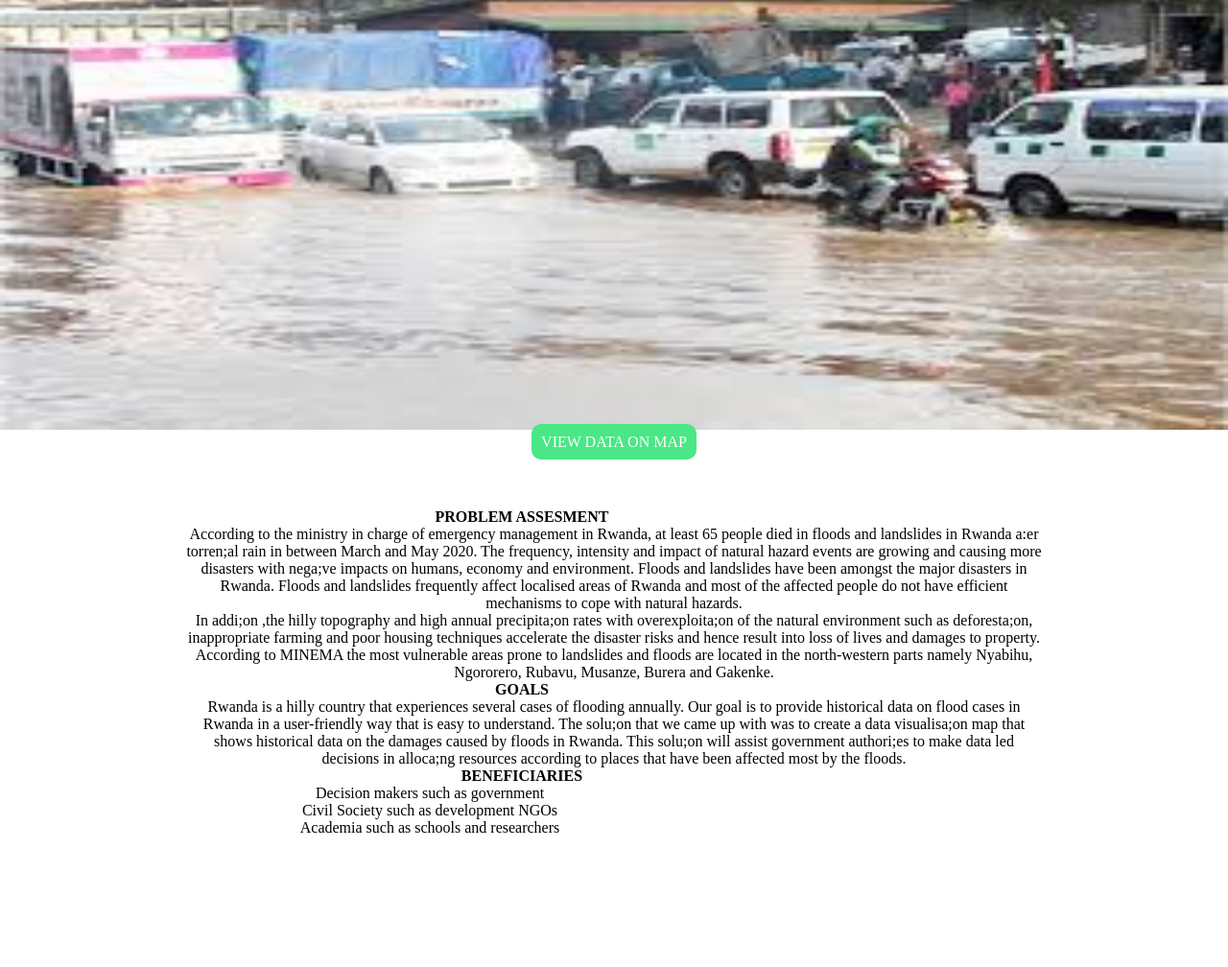
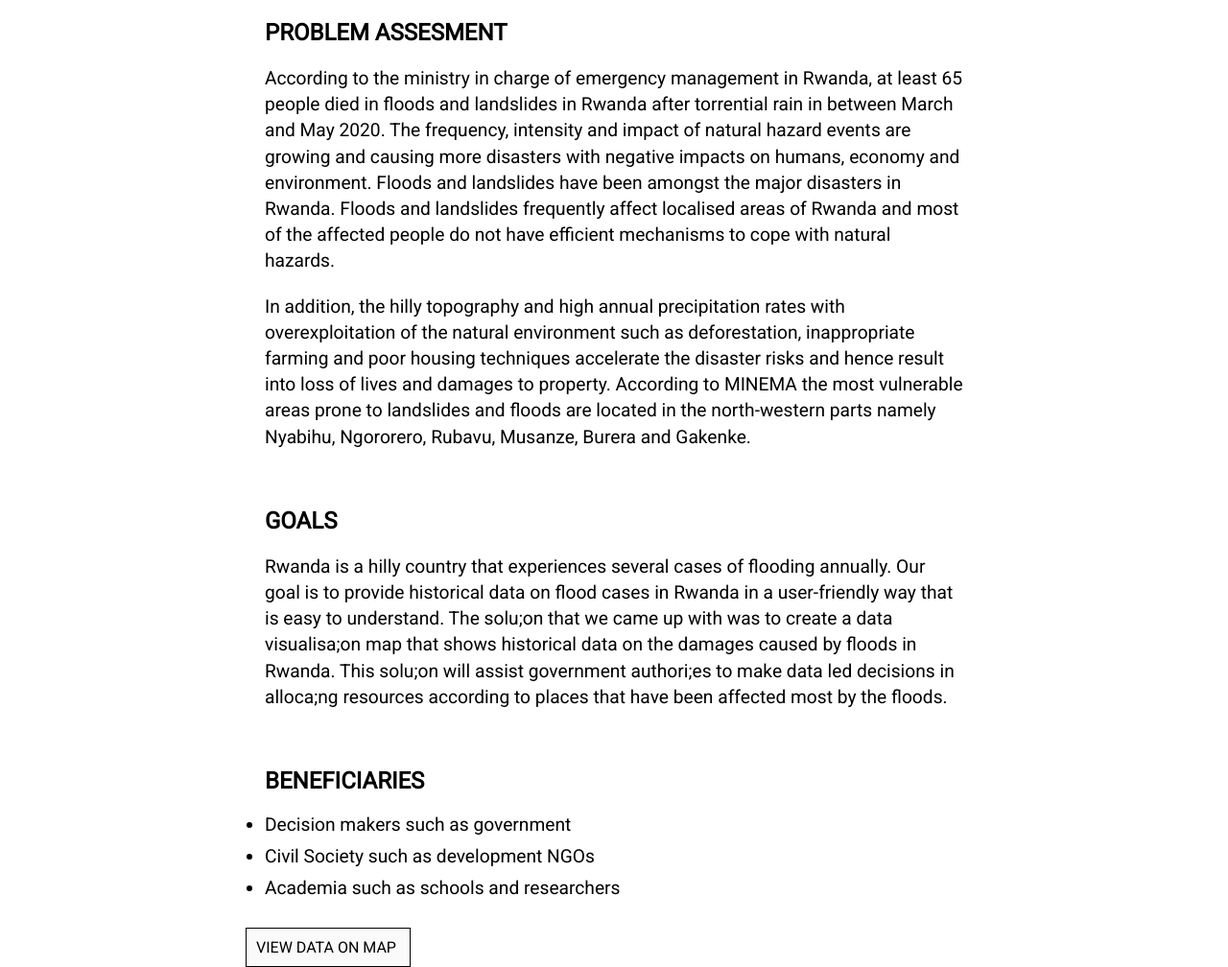
Before and after one commit to inezabonte/flood-detection, a plain HTML site: page index.html in a window 1280 px wide. Shown: the whole page at 96% size. Before the commit the page ends 912 px from the top, so only its background shows below. Drawn offline with Linux system fonts and the light colour scheme.

Commit message:
added intro page

```diff
--- a/index.css
+++ b/index.css
@@ -1,70 +1,49 @@
+@import url("https://fonts.googleapis.com/css2?family=Roboto&display=swap");
+
 * {
   padding: 0;
   margin: 0;
+  font-family: "Roboto", sans-serif;
 }
 
 body {
-  height: 100vh;
   display: flex;
-  align-items: center;
   justify-content: center;
-  position: absolute;
 }
-.container{
-  width: 100vw;
-  min-height: 100vh;
-  padding: 0;
-  margin-top: 0;
-  text-align: center;
+.container {
+  width: 60%;
+  display: flex;
+  flex-direction: column;
   justify-content: center;
-  align-items: center;
-  position: relative;
-}
-img{
-    width: 100%;
-    height: 70vh;
-}
-.image {
-  height: 60vh;
-  background-image: url("./image/flood2.jpeg");
-  background-size: cover;
-  background-repeat: no-repeat;
-  position: relative;
-  margin-top: -25vh;
-}
-h2{
-text-align: center;
-display: flex;
-justify-content: center;
- /* position: relative; */
-margin-top: -20vh;
-color: rgb(45, 122, 236);
-}
-.container a{
-    padding: 10px;
-    background-color: rgb(73, 231, 133);
-    border-radius: 10px;
-    cursor: pointer;
-    text-decoration: none;
-    color: white;
-    justify-content: center;
-    margin-top: -30vh;
 }
 
-.container .content{
-    justify-content: center;
-    margin-top: 60px;
-    width: 70vw;
-    padding-bottom: 40px;
+h2 {
+  margin-bottom: 20px;
 }
-.container .content h4{
-    justify-content: center;
-    text-align: center;
-    margin-left: 15vw;
-    margin-top: 10px;
+
+li {
+  font-size: 1.2rem;
+  padding-bottom: 10px;
 }
-.container .content p{
-    width: 70vw;
-    margin-left: 15vw;
-    float: left;
+
+p {
+  font-size: 1.2rem;
+  line-height: 1.7rem;
+  padding-bottom: 20px;
 }
+
+a {
+  padding: 10px;
+  background-color: rgb(250, 250, 250);
+  cursor: pointer;
+  text-decoration: none;
+  color: black;
+  justify-content: center;
+  border: 1px solid black;
+  width: 150px;
+}
+
+.content {
+  justify-content: center;
+  padding: 20px;
+}
--- a/index.html
+++ b/index.html
@@ -1,32 +1,62 @@
 <!DOCTYPE html>
 <html lang="en">
   <head>
-    <meta charset="UTF-8">
-    <meta name="viewport" content="width=device-width, initial-scale=1.0">
-    <link rel="stylesheet" href="./index.css">
+    <meta charset="UTF-8" />
+    <meta name="viewport" content="width=device-width, initial-scale=1.0" />
+    <link rel="stylesheet" href="index.css" />
     <title>FloodWiz</title>
   </head>
   <body>
     <div class="container">
-    <img src="./image/flood2.jpeg" alt="">
-    <!-- <div class="image"> -->
-    <!-- <h2> FLOODWIZ</h2> -->
-    <a href="./map.html">VIEW DATA ON MAP</a>
-    <!-- </div> -->
       <div class="content">
-    <h4>PROBLEM ASSESMENT</h4>
-    <p>According to the ministry in charge of emergency management in Rwanda, at least 65 people died in floods and landslides in Rwanda a:er torren;al rain in between March and May 2020. The frequency, intensity and impact of natural hazard events are growing and causing more disasters with nega;ve impacts on humans, economy and environment. Floods and landslides have been amongst the major disasters in Rwanda.  Floods and landslides frequently affect localised areas of Rwanda and most of the affected people do not have efficient mechanisms to cope with natural hazards. </p><br><br>
+        <h2>PROBLEM ASSESMENT</h2>
+        <p>
+          According to the ministry in charge of emergency management in Rwanda,
+          at least 65 people died in floods and landslides in Rwanda after
+          torrential rain in between March and May 2020. The frequency,
+          intensity and impact of natural hazard events are growing and causing
+          more disasters with negative impacts on humans, economy and
+          environment. Floods and landslides have been amongst the major
+          disasters in Rwanda. Floods and landslides frequently affect localised
+          areas of Rwanda and most of the affected people do not have efficient
+          mechanisms to cope with natural hazards.
+        </p>
 
-    <p>In addi;on ,the hilly topography and high annual precipita;on rates with overexploita;on of the natural environment such as deforesta;on, inappropriate farming and poor housing techniques accelerate the disaster risks and hence result into loss of lives and damages to property. According to MINEMA the most vulnerable areas prone to landslides and floods are located in the north-western parts namely Nyabihu, Ngororero, Rubavu, Musanze, Burera and Gakenke.</p><br><br>
-       <h4>GOALS</h4>
-       <p>Rwanda is a hilly country that experiences several cases of flooding annually. Our goal is to provide historical data on flood cases in Rwanda in a user-friendly way that is easy to understand. The solu;on that we came up with was to create a data visualisa;on map that shows historical data on the damages caused by floods in Rwanda. This solu;on will assist government authori;es to make data led decisions in alloca;ng resources according to places that have been affected most by the floods. </p><br><br>
-       <h4>BENEFICIARIES </h4>
+        <p>
+          In addition, the hilly topography and high annual precipitation rates
+          with overexploitation of the natural environment such as
+          deforestation, inappropriate farming and poor housing techniques
+          accelerate the disaster risks and hence result into loss of lives and
+          damages to property. According to MINEMA the most vulnerable areas
+          prone to landslides and floods are located in the north-western parts
+          namely Nyabihu, Ngororero, Rubavu, Musanze, Burera and Gakenke.
+        </p>
+      </div>
+
+      <div class="content">
+        <h2>GOALS</h2>
+        <p>
+          Rwanda is a hilly country that experiences several cases of flooding
+          annually. Our goal is to provide historical data on flood cases in
+          Rwanda in a user-friendly way that is easy to understand. The solu;on
+          that we came up with was to create a data visualisa;on map that shows
+          historical data on the damages caused by floods in Rwanda. This
+          solu;on will assist government authori;es to make data led decisions
+          in alloca;ng resources according to places that have been affected
+          most by the floods.
+        </p>
+      </div>
+
+      <div class="content">
+        <h2>BENEFICIARIES</h2>
         <ul>
-       <li>Decision makers such as government </li>
-       <li>Civil Society such as development NGOs </li>
+          <li>Decision makers such as government</li>
+          <li>Civil Society such as development NGOs</li>
           <li>Academia such as schools and researchers</li>
         </ul>
       </div>
+
+      <a href="./map.html">VIEW DATA ON MAP</a>
     </div>
   </body>
 </html>
```
Also changed, not shown: main.js (+49 -0 lines), style.css (+15 -2 lines), image/flood.jpeg (deleted), image/flood2.jpeg (deleted). Lines whose indentation alone changed are shown as unchanged.
